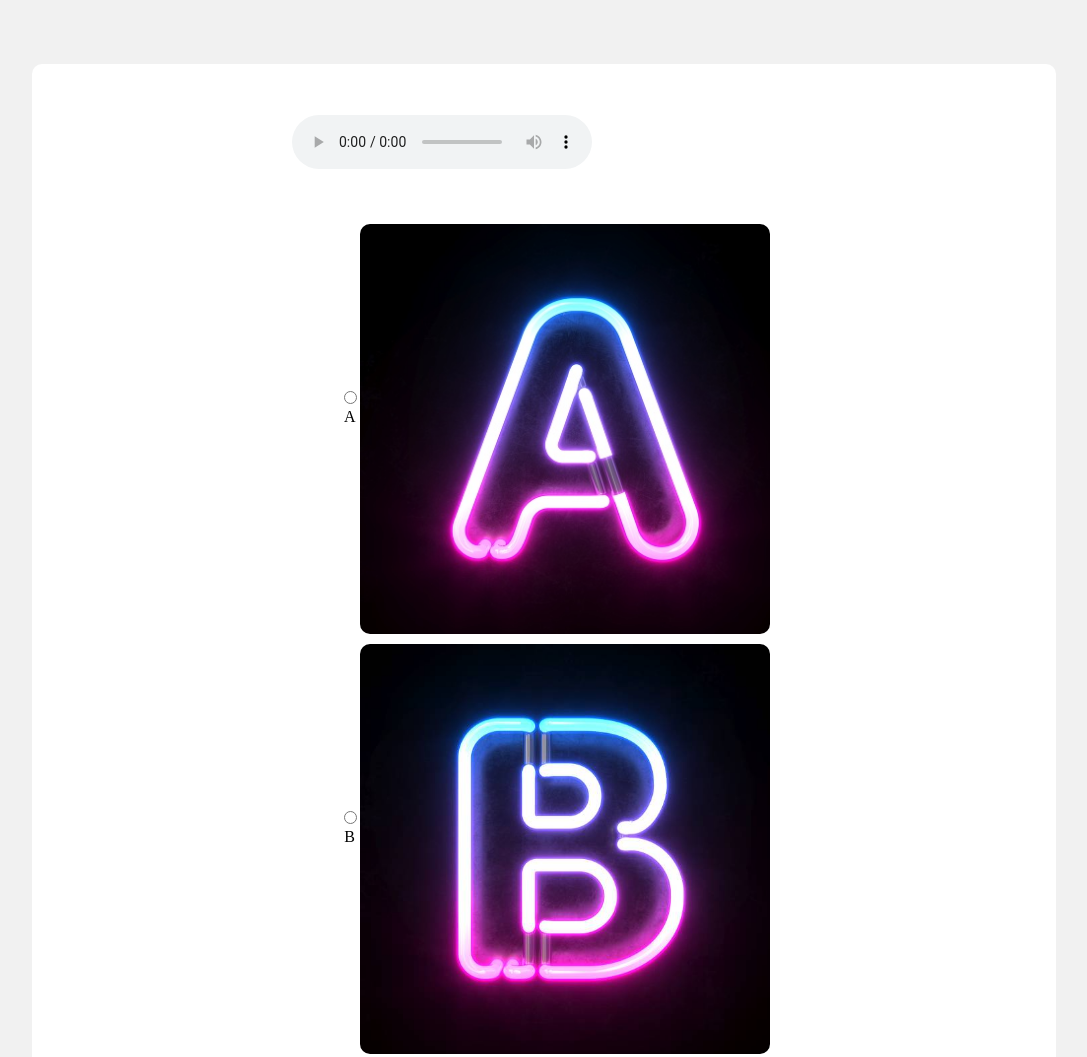
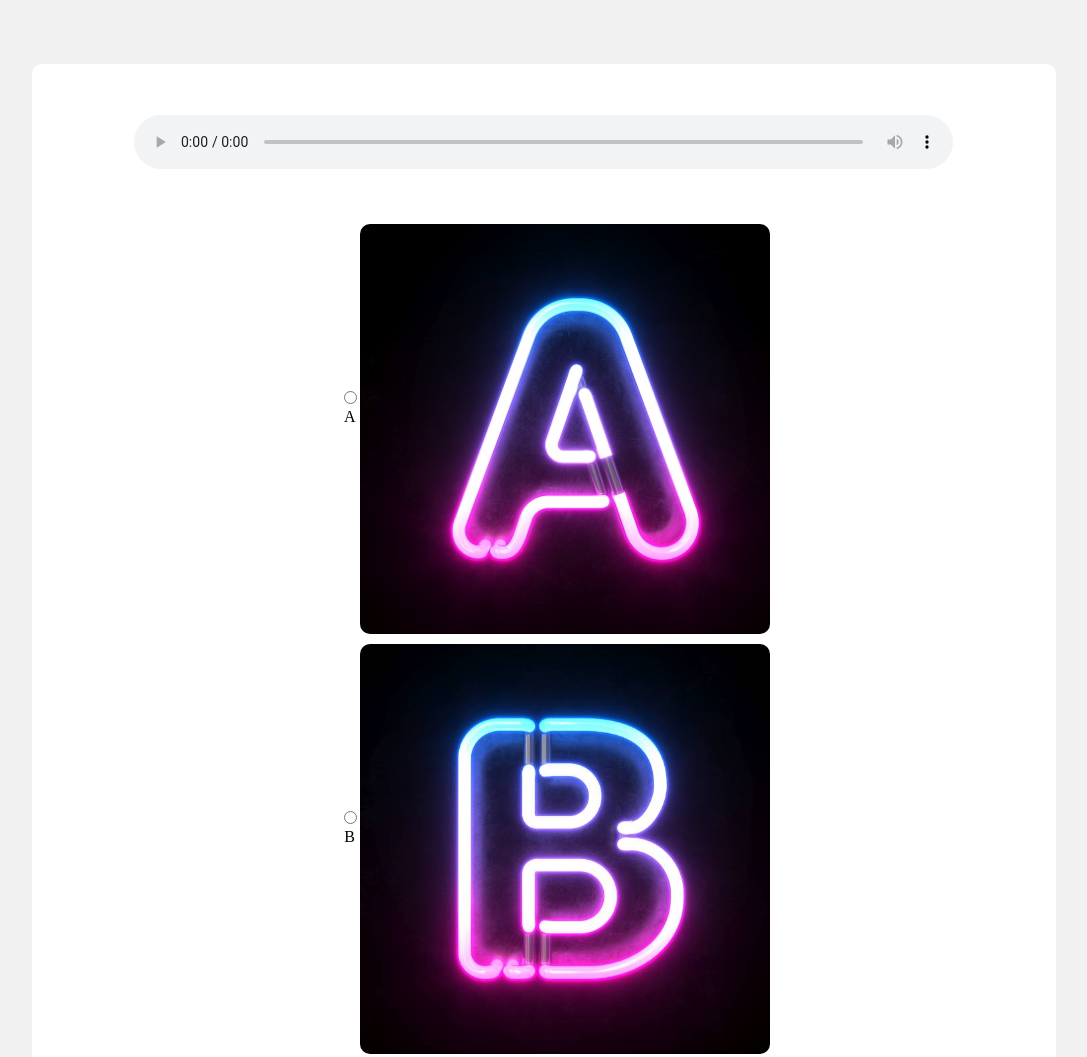
Before and after one commit to Fuad-X/Learn_with_BD, a plain HTML site: page quiz.html in a window 1280 px wide. Shown: the top 1057 px of the page, without its empty margins (96-1183 px from the left). Drawn offline with Linux system fonts and the light colour scheme.

Commit message:
Update style.css

```diff
--- a/style.css
+++ b/style.css
@@ -192,7 +192,7 @@ body{
     margin-top: 40%;
 }
 
-.quiz_audio{
+#question{
     width: 80%;
 }
 
```
